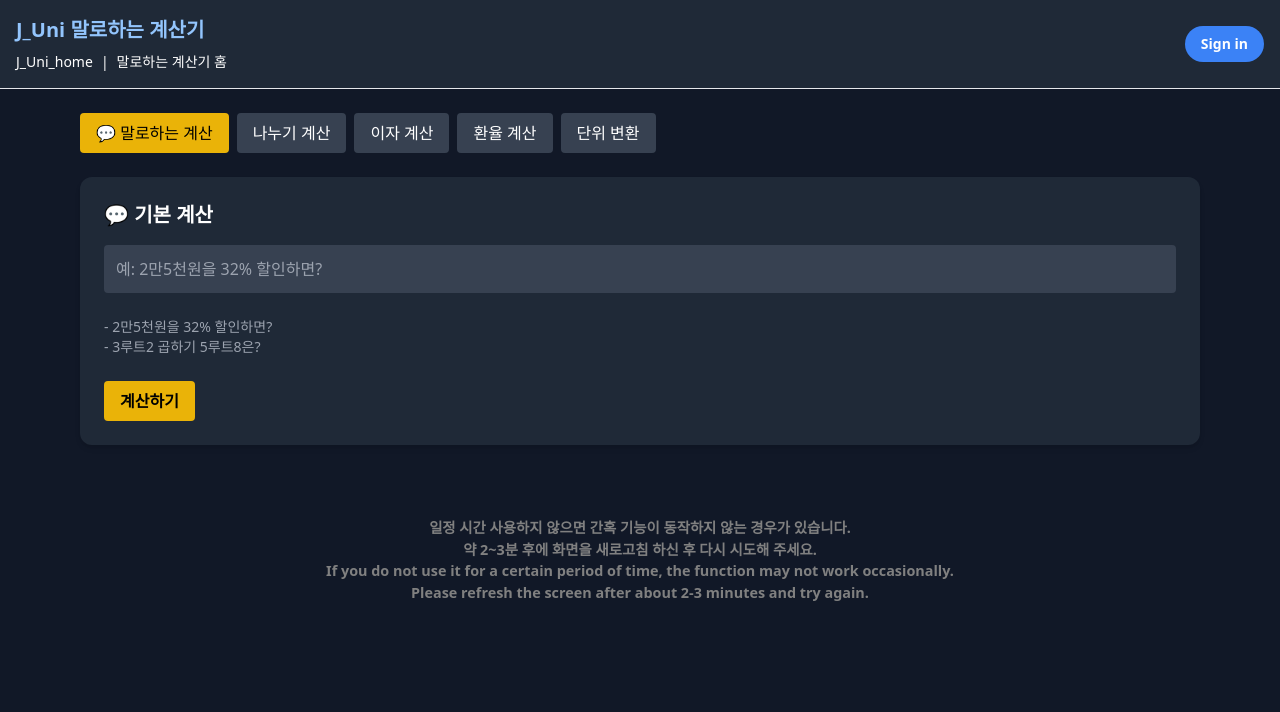
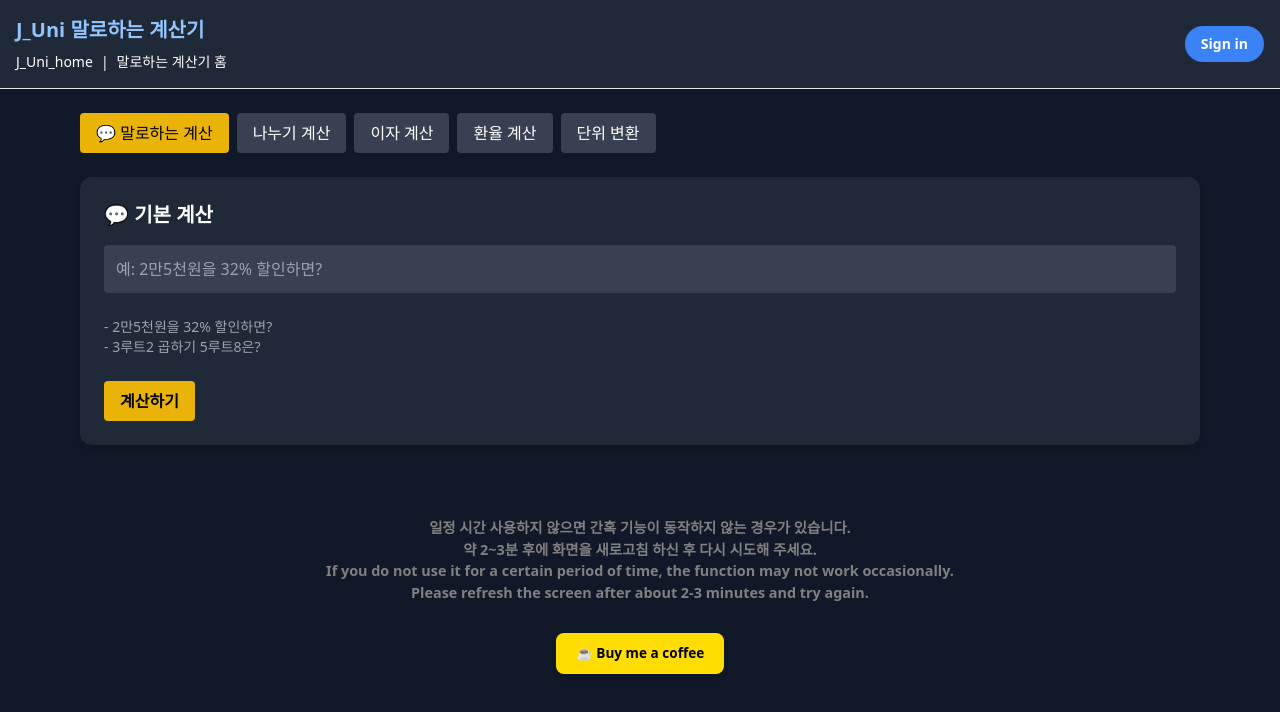
Before and after one commit to Limjaewoo-kor/j_universe, a React (Create React App) app in the folder frontend/: page /calc-helper in a window 1280 px wide. Shown: the top 712 px of the page. Built offline with nearby package versions, Linux system fonts and the light colour scheme; no server answers.

Commit message:
1. 말로하는 계산기 프로젝트 추가 수정

```diff
--- a/frontend/src/pages/CalcHelper.js
+++ b/frontend/src/pages/CalcHelper.js
@@ -6,6 +6,7 @@ import ExchangeCalcTab from './tabs/ExchangeCalcTab';
 import UnitConvertTab from './tabs/UnitConvertTab';
 import {Link, useNavigate} from "react-router-dom";
 import {useAuth} from "../contexts/authContext";
+import Buymeacoffee from "../components/buymeacoffee";
 
 const CalcHelperPage = () => {
   const [tab, setTab] = useState('basic');
@@ -109,6 +110,11 @@ const CalcHelperPage = () => {
           If you do not use it for a certain period of time, the function may not work occasionally.<br/>
           Please refresh the screen after about 2-3 minutes and try again.
         </p>
+
+        <div style={{textAlign: "center", padding: '30px 20px'}}>
+          {/* 콘텐츠 */}
+          <Buymeacoffee/>
+        </div>
       </div>
   );
 };
```
